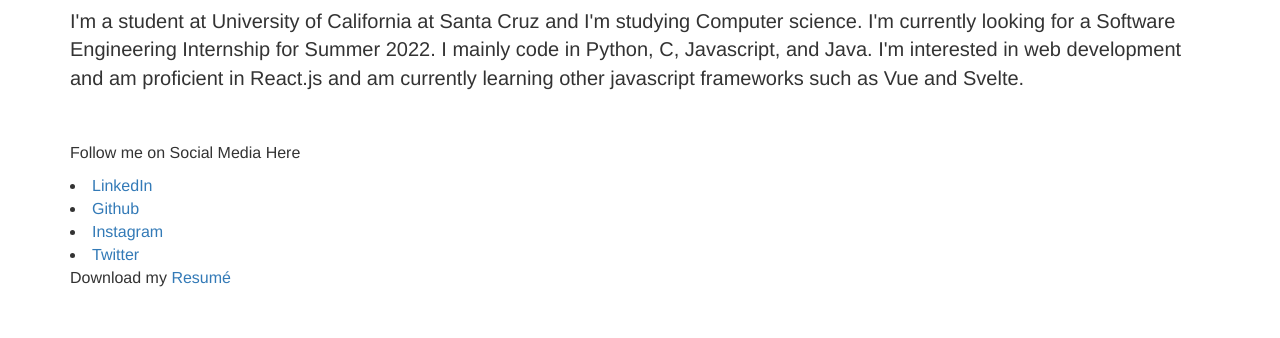
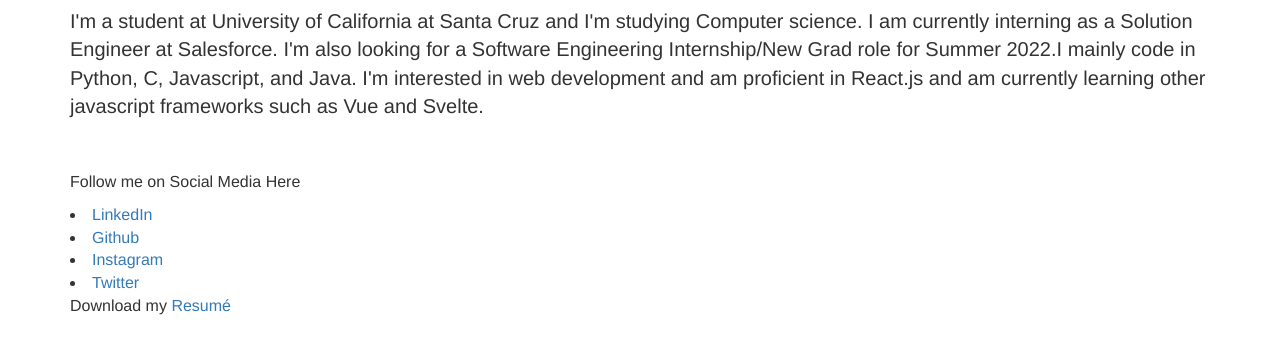
Before and after one commit to rvaidun/rvaidun.github.io, a plain HTML site: page index.html in a window 1280 px wide. Shown: the part 543-881 px from the top of the page. Before the commit the page ends 852 px from the top, so only its background shows below. Drawn offline with nearby package versions, Linux system fonts and the light colour scheme.

Commit message:
Update index.html

```diff
--- a/index.html
+++ b/index.html
@@ -26,10 +26,7 @@
     <div class="container" style="text-align:left">
         <img src="images/myphoto.jpeg" alt="Photo of Rahul Vaidun" width="400" height="400">
         <h1>Hi! 👋</h1>
-        <p style="font-size: 20px;">I'm a student at University of California at Santa Cruz and I'm studying Computer
-            science. I'm currently looking for a Software Engineering Internship for Summer 2022. I mainly code in
-            Python, C, Javascript, and Java. I'm interested in web development and am proficient in React.js and am
-            currently learning other javascript frameworks such as Vue and Svelte.</p>
+        <p style="font-size: 20px;">I'm a student at University of California at Santa Cruz and I'm studying Computer science. I am currently interning as a Solution Engineer at Salesforce. I'm also looking for a Software Engineering Internship/New Grad role for Summer 2022.I mainly code in Python, C, Javascript, and Java. I'm interested in web development and am proficient in React.js and am currently learning other javascript frameworks such as Vue and Svelte.</p>
 
         <!-- Make a List with all my social media handles -->
         <br>
```
